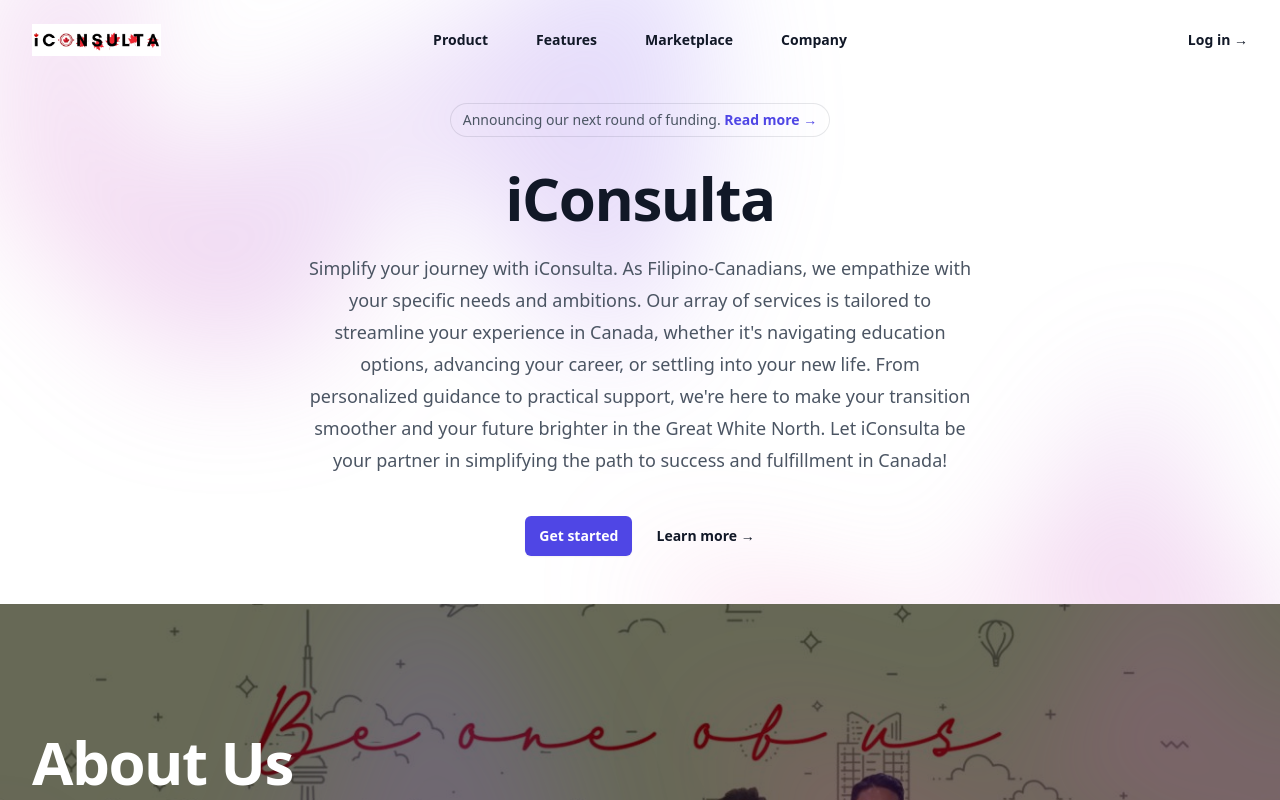
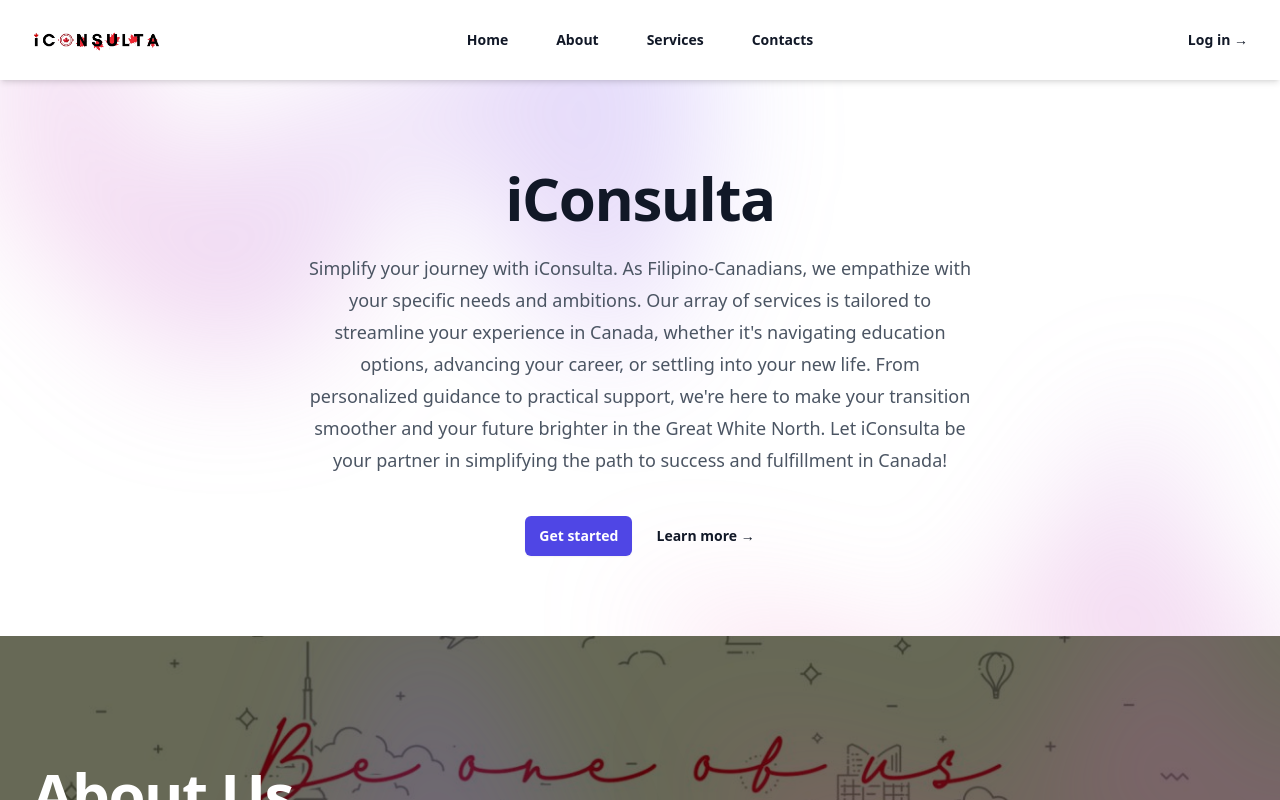
Before and after one commit to JRenielF/iConsulta-Homepage, a React (Vite) app in the folder iconsulta/: page / in a window 1280 px wide. Shown: the top 800 px of the page. Built offline with nearby package versions, Linux system fonts and the light colour scheme.

Commit message:
second commit

```diff
--- a/iconsulta/src/Footer.jsx
+++ b/iconsulta/src/Footer.jsx
@@ -1,21 +1,21 @@
 import { Typography } from "@material-tailwind/react";
 
 const SITEMAP = [
+    {
+        title: "Products",
+        links: ["Templates", "UI Kits", "Icons", "Mockups"],
+      },
   {
-    title: "Company",
-    links: ["About Us", "Careers", "Our Team", "Projects"],
+    title: "About Us",
+    links: ["Who We Are", "Contact Us", "Privacy Policy", "Terms and Conditions", "FAQ"],
   },
   {
-    title: "Help Center",
-    links: ["Discord", "Twitter", "GitHub", "Contact Us"],
+    title: "Philippine Office",
+    links: ["Unit 104-105, #15 Gold Building, 15 Annapolis St., Greenhills, San Juan City 1045 Philippines"],
   },
   {
-    title: "Resources",
-    links: ["Blog", "Newsletter", "Free Products", "Affiliate Program"],
-  },
-  {
-    title: "Products",
-    links: ["Templates", "UI Kits", "Icons", "Mockups"],
+    title: "iCanada HQ Business Office",
+    links: ["7181 Yonge Street, Suite 283, Thornhill, Ontario L3T 0C7 Canada"],
   },
 ];
 
@@ -55,7 +55,7 @@
             variant="small"
             className="mb-4 text-center font-normal text-blue-gray-900 md:mb-0"
           >
-            &copy; {currentYear} <a href="https://material-tailwind.com/">Material Tailwind</a>. All
+            &copy; {currentYear} <a href="https://material-tailwind.com/">iCanada FSI</a>. All
             Rights Reserved.
           </Typography>
           <div className="flex gap-4 text-blue-gray-900 sm:justify-center">
--- a/iconsulta/src/Home.jsx
+++ b/iconsulta/src/Home.jsx
@@ -1,13 +1,13 @@
-import LogoImage from "./assets/Logo.jpg";
+import LogoImage from "./assets/Logo.png";
 import { useState } from 'react'
 import { Dialog } from '@headlessui/react'
 import { Bars3Icon, XMarkIcon } from '@heroicons/react/24/outline'
 
 const navigation = [
-  { name: 'Product', href: '#' },
-  { name: 'Features', href: '#' },
-  { name: 'Marketplace', href: '#' },
-  { name: 'Company', href: '#' },
+  { name: 'Home', href: '#' },
+  { name: 'About', href: '#' },
+  { name: 'Services', href: '#' },
+  { name: 'Contacts', href: '#' },
 ]
 
 export default function Home() {
@@ -15,7 +15,7 @@
 
   return (
     <div className="bg-white">
-      <header className="absolute inset-x-0 top-0 z-50">
+      <header className="fixed inset-x-0 top-0 z-50 bg-white shadow-md">
         <nav className="flex items-center justify-between p-6 lg:px-8" aria-label="Global">
           <div className="flex lg:flex-1">
             <a href="#" className="-m-1.5 p-1.5">
@@ -110,16 +110,8 @@
             }}
           />
         </div>
-        <div className="mx-auto max-w-2xl py-32 sm:py-48 lg:py-12">
-          <div className="hidden sm:mb-8 sm:flex sm:justify-center">
-            <div className="relative rounded-full px-3 py-1 text-sm leading-6 text-gray-600 ring-1 ring-gray-900/10 hover:ring-gray-900/20">
-              Announcing our next round of funding.{' '}
-              <a href="#" className="font-semibold text-indigo-600">
-                <span className="absolute inset-0" aria-hidden="true" />
-                Read more <span aria-hidden="true">&rarr;</span>
-              </a>
-            </div>
-          </div>
+        <div className="mx-auto max-w-2xl py-32 sm:py-48 lg:py-20">
+          <div className="hidden sm:mb-8 sm:flex sm:justify-center"></div>
           <div className="text-center">
             <h1 className="text-4xl font-bold tracking-tight text-gray-900 sm:text-6xl">
               iConsulta
--- a/iconsulta/src/Testimonial.jsx
+++ b/iconsulta/src/Testimonial.jsx
@@ -1,4 +1,4 @@
-import LogoImage from "./assets/Logo.jpg";
+import LogoImage from "./assets/Logo.png";
 export default function Testimonial() {
     return (
       <section className="relative isolate overflow-hidden bg-white px-6 py-24 sm:py-32 lg:px-8">
```
Also changed, not shown: iconsulta/src/assets/Logo.jpg (deleted), iconsulta/src/assets/Logo.png (added).
